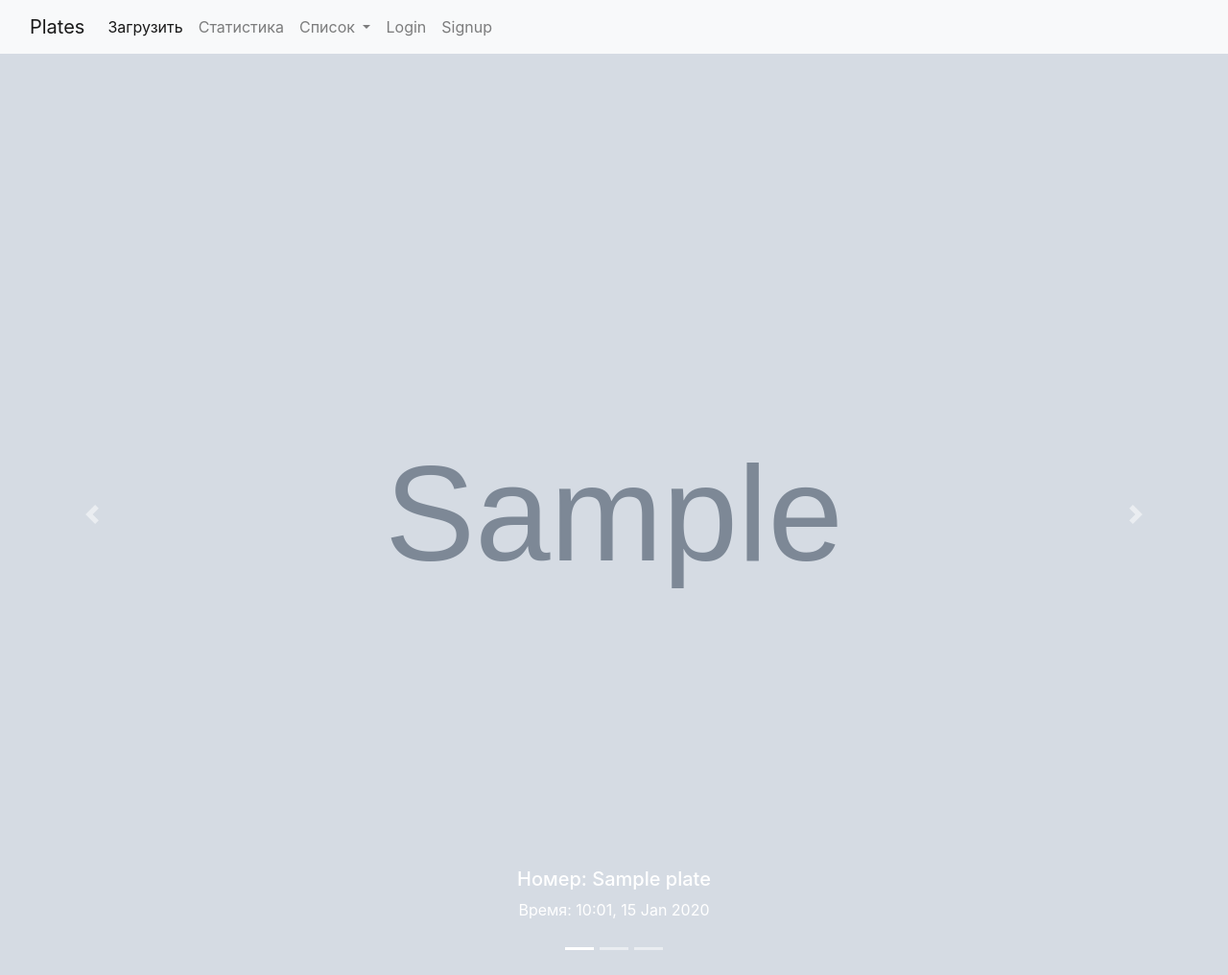
After one commit to GurevichVarvara/PlateRecognitionForParking, a Django app: template plates/plates_detection/templates/plates_detection/list.html in a window 1280 px wide. The commit adds this page. Shown: the whole page at 96% size. Run offline with Django 3.2, Linux system fonts and the light colour scheme; the template is opened without the code that fills it: values that come from a table or form of the project are taken from there, others are empty; tables that the repository leaves empty hold one stand-in row (values such as "Sample post"); grey boxes marked "Sample" are stand-in pictures; some libraries are stand-ins or nearby versions.

Commit message:
Add list of plates template; modify plate detail page;

```diff
--- /dev/null
+++ b/plates/plates_detection/templates/plates_detection/list.html
@@ -0,0 +1,36 @@
+{% extends 'base.html' %}
+{% load static %}
+
+{% block content %}
+    <div id="carouselExampleCaptions" class="carousel slide" data-ride="carousel">
+      <ol class="carousel-indicators">
+        <li data-target="#carouselExampleCaptions" data-slide-to="0" class="active"></li>
+        <li data-target="#carouselExampleCaptions" data-slide-to="1"></li>
+        <li data-target="#carouselExampleCaptions" data-slide-to="2"></li>
+      </ol>
+      <div class="carousel-inner">
+
+          {% for plate in plates %}
+
+            <div class="carousel-item active">
+              <img src="{{ plate.image.url}}" class="d-block w-100" alt="...">
+              <div class="carousel-caption d-none d-md-block">
+                <h5>Номер: {{plate.name}}</h5>
+                <p>Время: {{plate.date|date:'H:m, d M Y'}}</p>
+              </div>
+            </div>
+
+          {% endfor %}
+
+      </div>
+      <a class="carousel-control-prev" href="#carouselExampleCaptions" role="button" data-slide="prev">
+        <span class="carousel-control-prev-icon" aria-hidden="true"></span>
+        <span class="sr-only">Previous</span>
+      </a>
+      <a class="carousel-control-next" href="#carouselExampleCaptions" role="button" data-slide="next">
+        <span class="carousel-control-next-icon" aria-hidden="true"></span>
+        <span class="sr-only">Next</span>
+      </a>
+    </div>
+
+{% endblock %}
```
Also changed, not shown: plates/plates_detection/templates/plates_detection/plate_result.html (+6 -2 lines).
